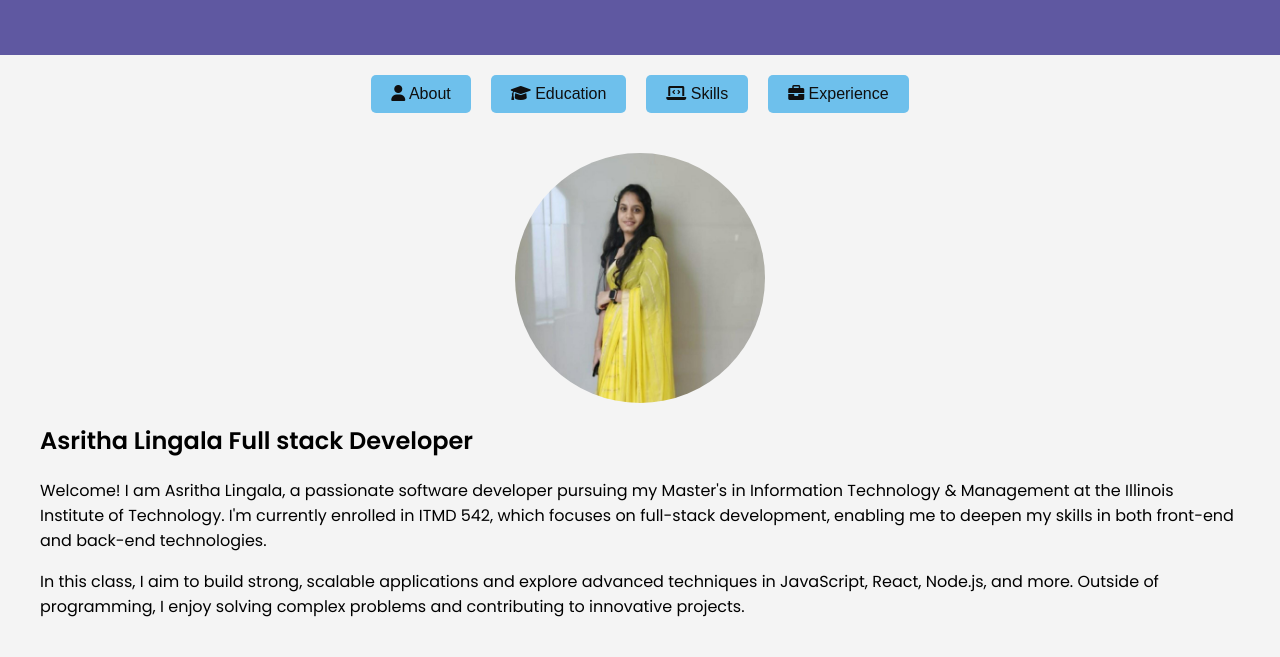
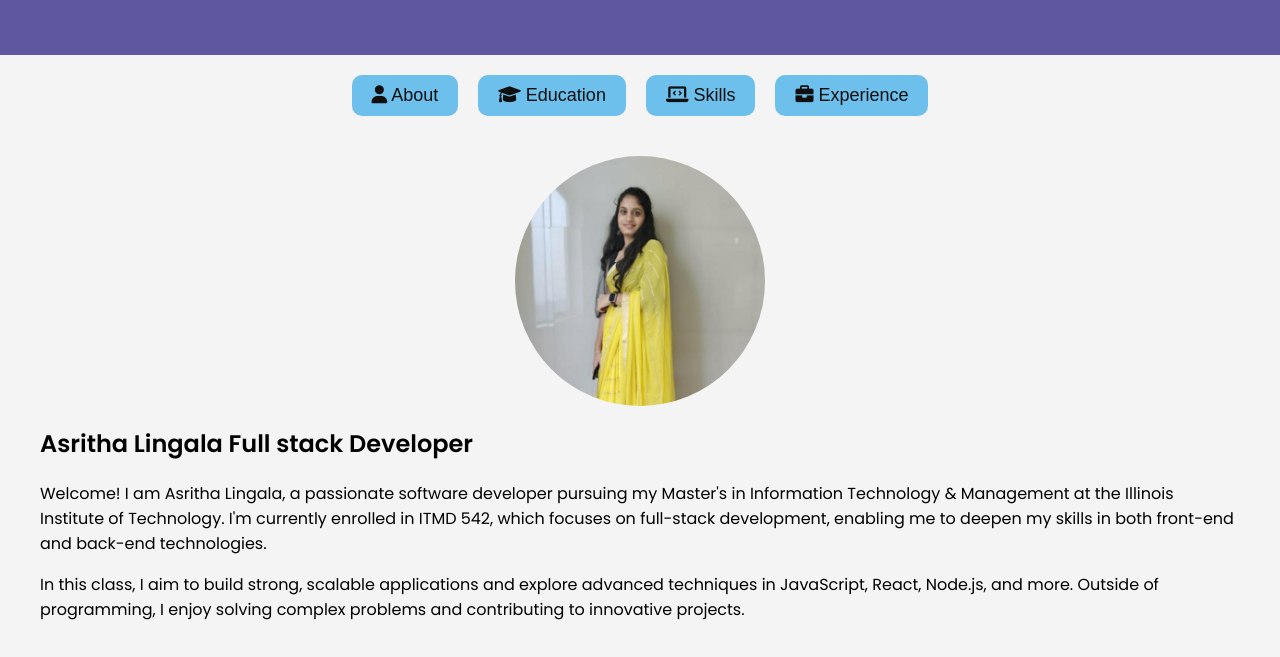
Before and after one commit to asrithalingala/ITMD542-Lab1, a plain HTML site: page index.html in a window 1280 px wide. Shown: the part 143-800 px from the top of the page. Drawn offline with Linux system fonts and the light colour scheme.

Commit message:
Updated border styling for elements

```diff
--- a/styles.css
+++ b/styles.css
@@ -44,8 +44,8 @@ header p {
     padding: 10px 20px;
     margin: 0 10px;
     cursor: pointer;
-    font-size: 16px;
-    border-radius: 5px;
+    font-size: 18px;
+    border-radius: 10px;
     transition: background-color 0.3s;
 }
 
```
